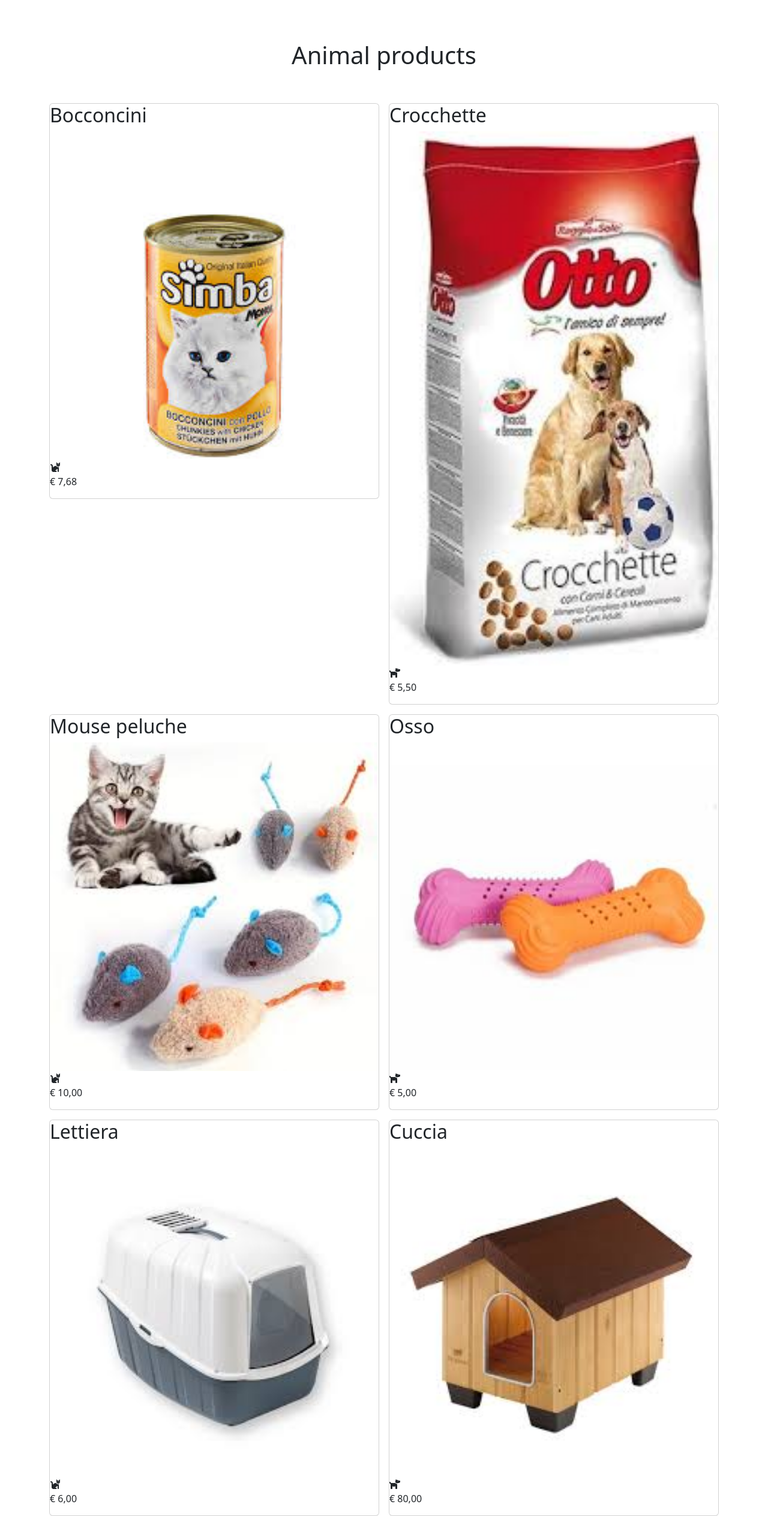
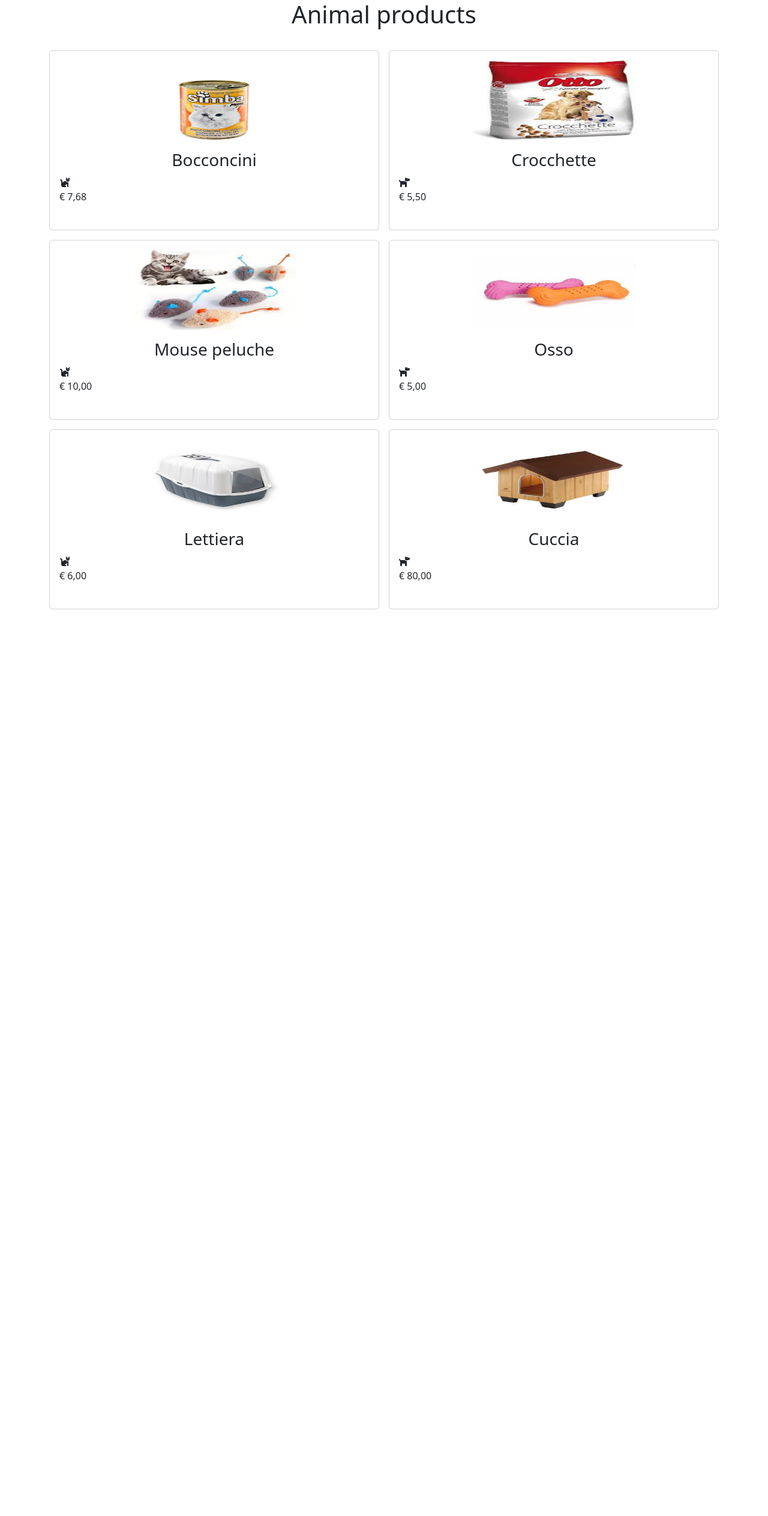
Before and after one commit to cristinagiacobbe/php-oop-2, a PHP site: page / in a window 1280 px wide. Shown: the whole page at 60% size. After the commit the page ends 1016 px from the top, so only its background shows below. Run offline with PHP 8.4, Linux system fonts and the light colour scheme.

Commit message:
Fix layout

```diff
--- a/index.php
+++ b/index.php
@@ -31,32 +31,34 @@ require_once __DIR__ . "/Database/db.php";
     <meta charset="UTF-8">
     <meta name="viewport" content="width=device-width, initial-scale=1.0">
     <title>Animal e-commerce shop</title>
+    <link rel="stylesheet" href="https://cdnjs.cloudflare.com/ajax/libs/font-awesome/6.5.1/css/all.min.css" integrity="sha512-DTOQO9RWCH3ppGqcWaEA1BIZOC6xxalwEsw9c2QQeAIftl+Vegovlnee1c9QX4TctnWMn13TZye+giMm8e2LwA==" crossorigin="anonymous" referrerpolicy="no-referrer" />
+    <link href="https://cdn.jsdelivr.net/npm/bootstrap@5.3.3/dist/css/bootstrap.min.css" rel="stylesheet" integrity="sha384-QWTKZyjpPEjISv5WaRU9OFeRpok6YctnYmDr5pNlyT2bRjXh0JMhjY6hW+ALEwIH" crossorigin="anonymous">
 
-    <link href="https://cdn.jsdelivr.net/npm/bootstrap@5.3.3/dist/css/bootstrap.min.css" rel="stylesheet" integrity="sha384-QWTKZyjpPEjISv5WaRU9OFeRpok6YctnYmDr5pNlyT2bRjXh0JMhjY6hW+ALEwIH" crossorigin="anonymous">
-    <link rel="stylesheet" href="https://cdnjs.cloudflare.com/ajax/libs/font-awesome/6.5.1/css/all.min.css" integrity="sha512-DTOQO9RWCH3ppGqcWaEA1BIZOC6xxalwEsw9c2QQeAIftl+Vegovlnee1c9QX4TctnWMn13TZye+giMm8e2LwA==" crossorigin="anonymous" referrerpolicy="no-referrer" />
     <link rel="stylesheet" href="style.css">
 </head>
 
 <body>
 
     <div class="container">
-        <h1 class="mt-5">Animal products</h1>
+        <h1>Animal products</h1>
 
-        <div class="row row-cols-1 row-cols-sm-2 g-3 ">
+        <div class="row row-cols-2 g-3 ">
 
             <?php foreach ($products as $product) : ?>
                 <?php foreach ($product as $typeProduct) : ?>
                     <div class="col">
-                        <div class="card">
-                            <h2><?php echo $typeProduct->name ?></h2>
-                            <img src="<?php echo $typeProduct->image ?>" alt="Product image">
-                            <?php
-                            $category = $typeProduct->category;
-                            ?>
-                            <div>
-                                <i class="<?php echo $category->icon ?>"></i>
+                        <div class="card" style="height: 300px" ;>
+                            <img class="card-img-top rounded mx-auto d-block" src=" <?= $typeProduct->image ?>" alt="Product image">
+                            <div class="card-body">
+                                <h3><?php echo $typeProduct->name ?></h3>
+                                <?php
+                                $category = $typeProduct->category;
+                                ?>
+                                <div>
+                                    <i class="<?= $category->icon ?>"></i>
+                                </div>
+                                <p><?= $typeProduct->price ?></p>
                             </div>
-                            <p><?php echo $typeProduct->price ?></p>
                         </div>
                     </div>
                 <?php endforeach; ?>
--- a/style.css
+++ b/style.css
@@ -8,9 +8,16 @@
 h1 {
     text-align: center;
     margin-bottom: 20px;
-    padding: 20px;
+}
 
+img {
+    max-height: 50%;
+    max-width: 50%;
+    padding-top: 15px;
+}
 
+h3 {
+    text-align: center;
 }
 
 .row {
```
